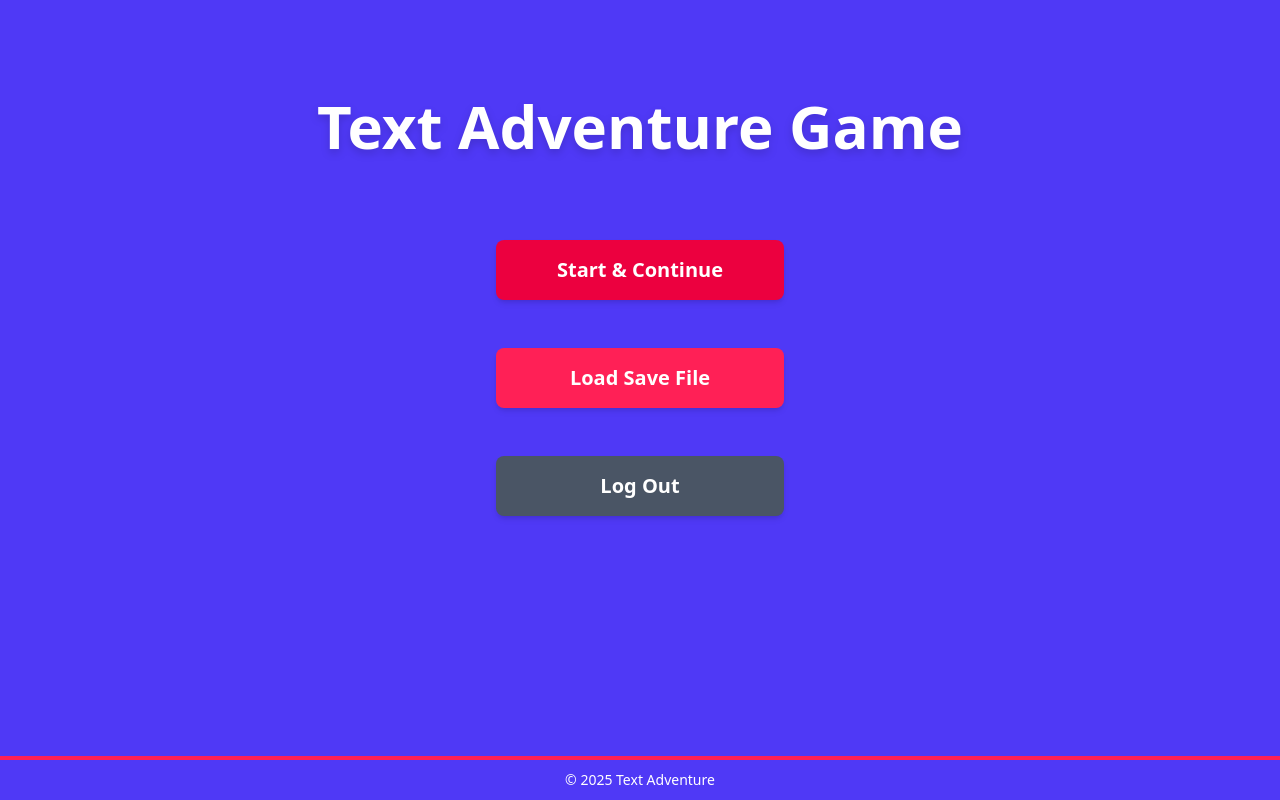
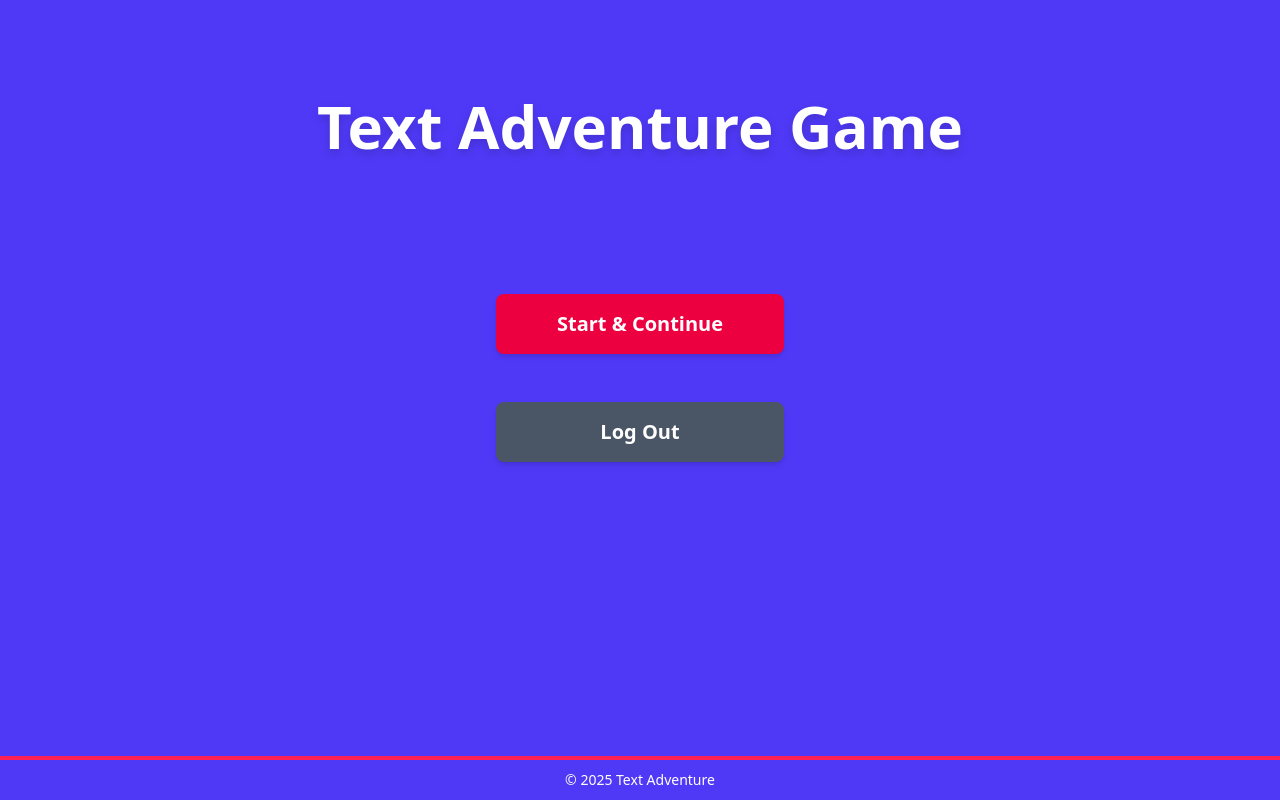
Before and after one commit to Solarctic/WebAppProject, a Vue app in the folder web-project/: page /menu in a window 1280 px wide. Built offline with nearby package versions, Linux system fonts and the light colour scheme; sample sign-in values are in the browser's storage.

Commit message:
Remove button: Load Save File

```diff
--- a/web-project/src/views/MainMenu.vue
+++ b/web-project/src/views/MainMenu.vue
@@ -5,7 +5,6 @@ const logout = () => {
   sessionStorage.removeItem('authToken') // or use clear() if needed
   router.push('/')
 }
-
 </script>
 
 <template>
@@ -21,19 +20,13 @@ const logout = () => {
       >
         Start & Continue
       </button>
-      <button
-        class="bg-rose-500 hover:bg-rose-600 transition-colors duration-300 rounded-lg py-4 text-xl font-semibold shadow-md"
-      >
-        Load Save File
-      </button>
 
       <button
         @click="logout"
         class="bg-gray-600 hover:bg-gray-700 transition-colors duration-300 rounded-lg py-4 text-xl font-semibold shadow-md"
       >
-      Log Out
-    </button>
-
+        Log Out
+      </button>
     </div>
   </div>
 </template>
```
